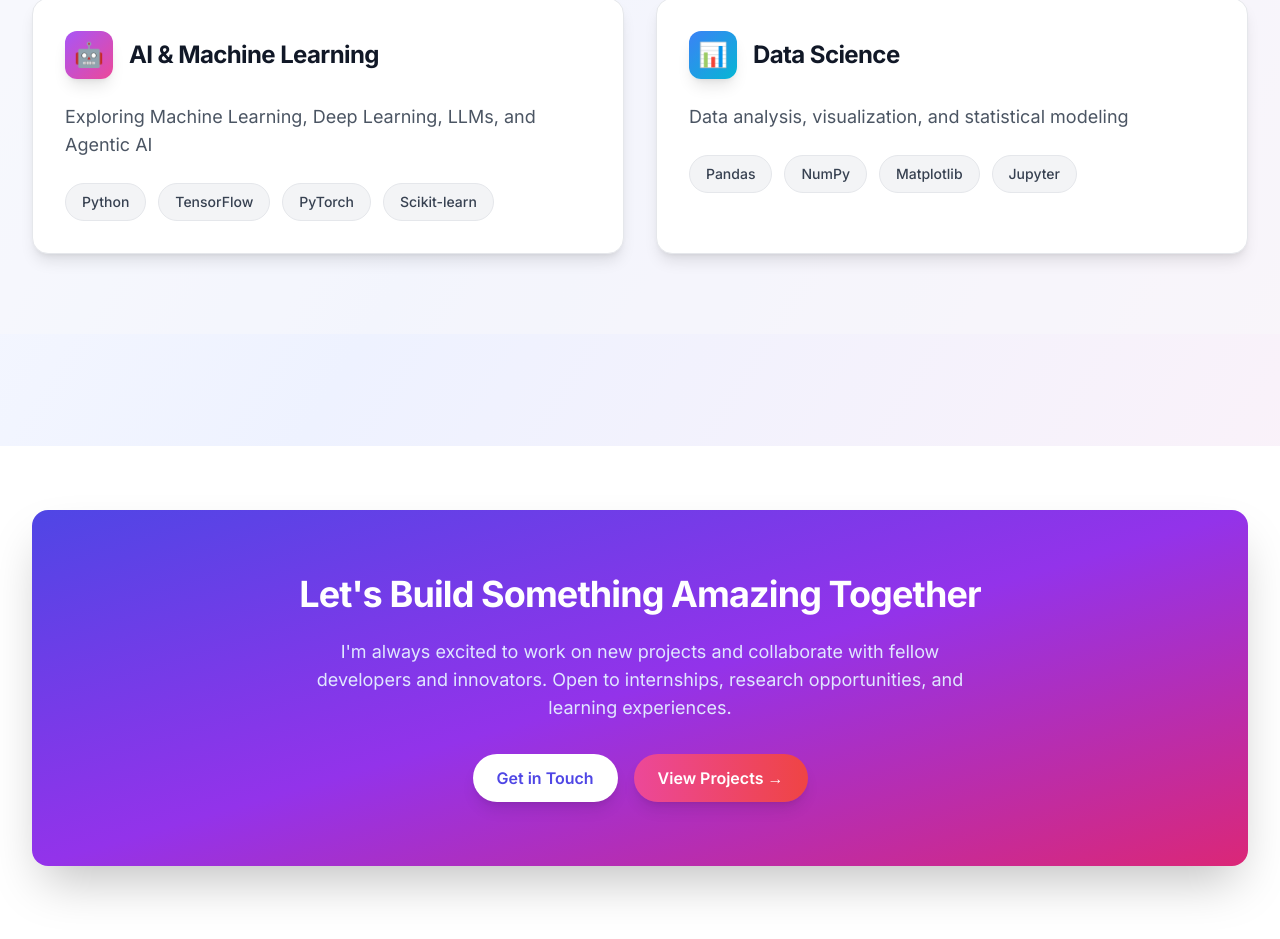
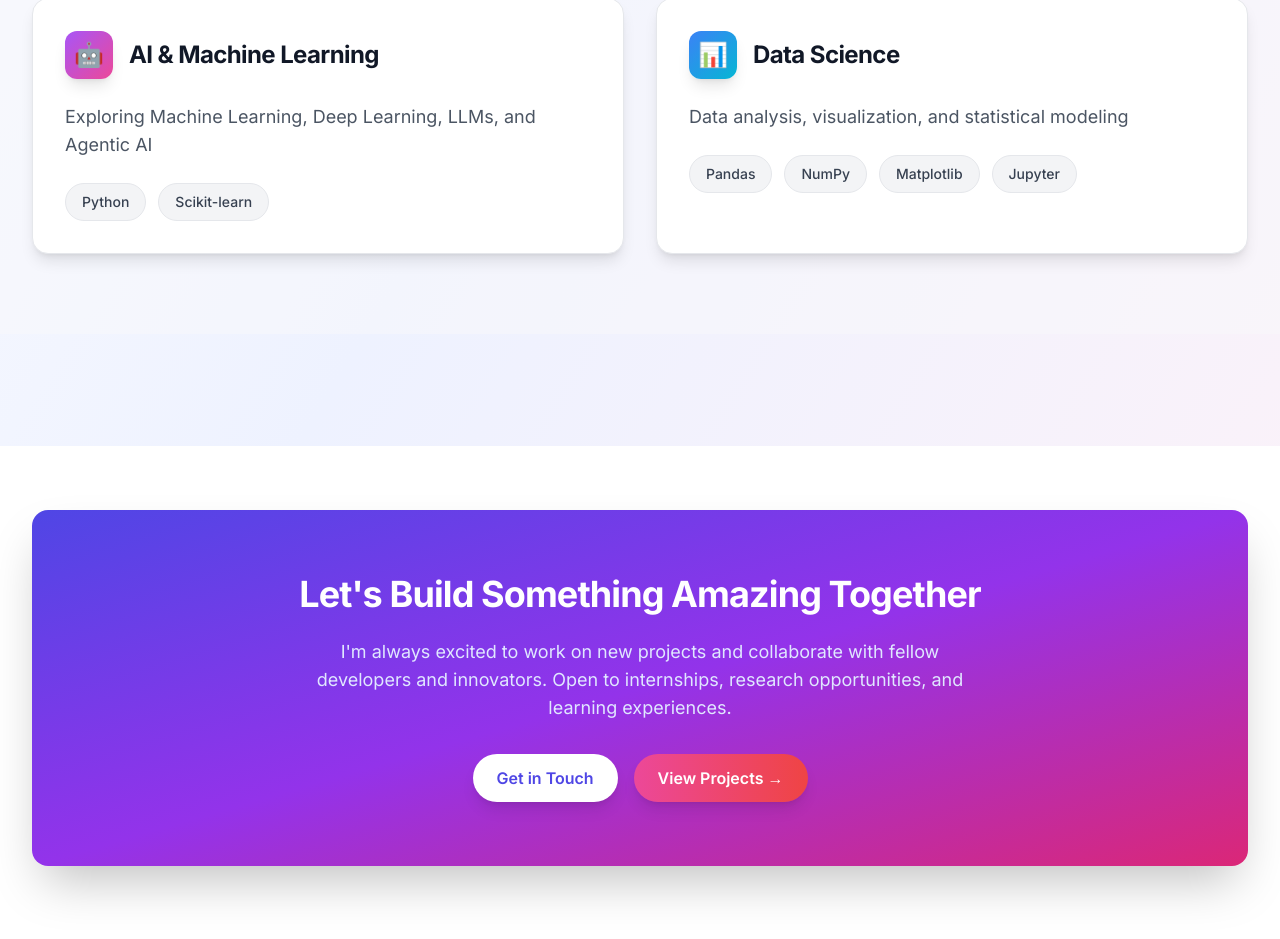
Before and after one commit to Harthik777/portfolio-website, a Next.js app: page / in a window 1280 px wide. Shown: the part 1226-2165 px from the top of the page. Built offline with nearby package versions, Linux system fonts and the light colour scheme.

Commit message:
Update home page content and styling

```diff
--- a/src/app/page.tsx
+++ b/src/app/page.tsx
@@ -159,7 +159,7 @@ function WhatIDoSection() {
               Exploring Machine Learning, Deep Learning, LLMs, and Agentic AI
             </p>
             <div className="flex flex-wrap gap-2 sm:gap-3">
-              {['Python', 'TensorFlow', 'PyTorch', 'Scikit-learn'].map((tech) => (
+              {['Python', 'Scikit-learn'].map((tech) => (
                 <span
                   key={tech}
                   className="px-3 py-1.5 sm:px-4 sm:py-2 bg-gray-100 dark:bg-gray-700 text-gray-700 dark:text-gray-300 rounded-full text-xs sm:text-sm font-medium border border-gray-200 dark:border-gray-600 hover:bg-purple-50 dark:hover:bg-purple-900/20 hover:text-purple-700 dark:hover:text-purple-300 hover:border-purple-200 dark:hover:border-purple-700 transition-colors"
```
